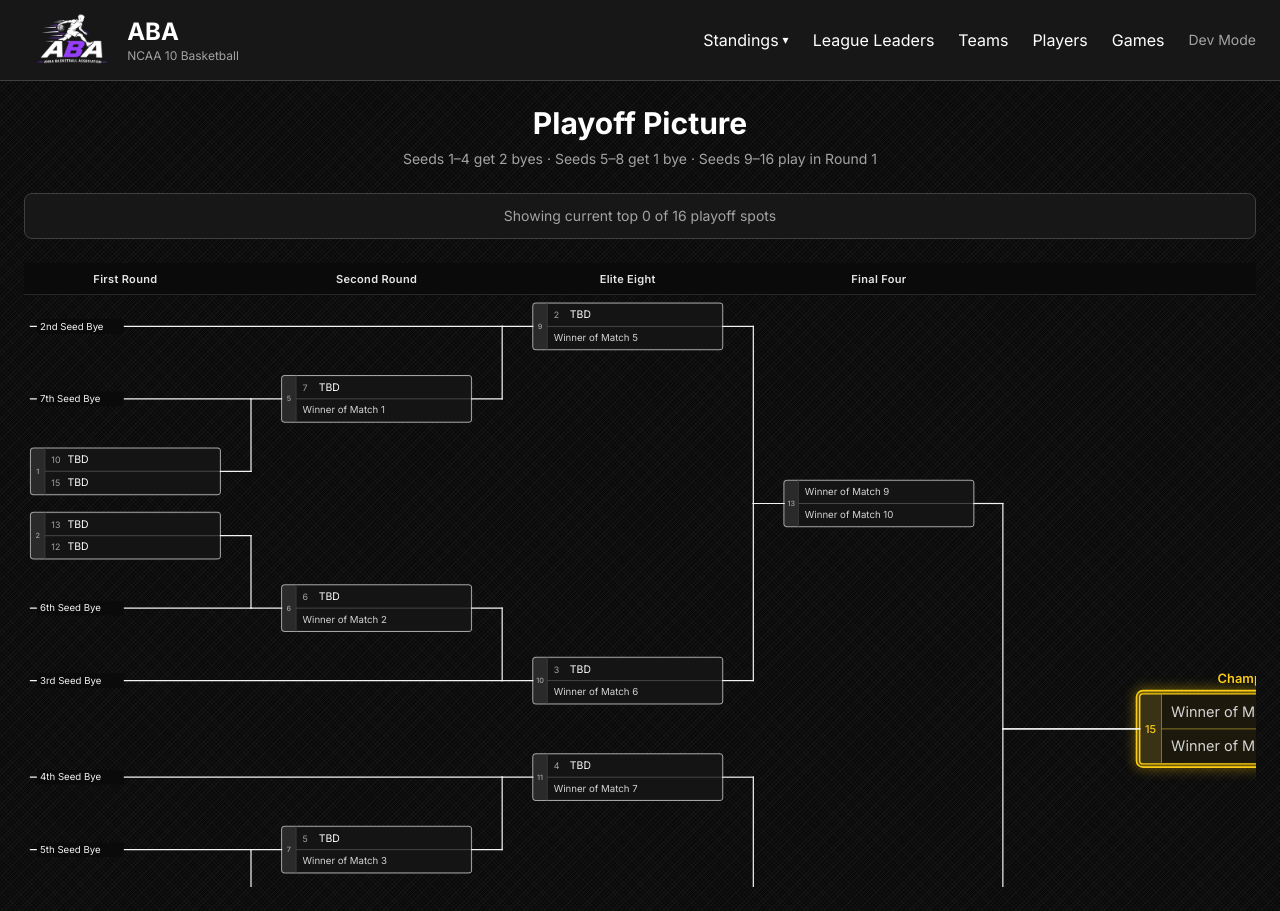
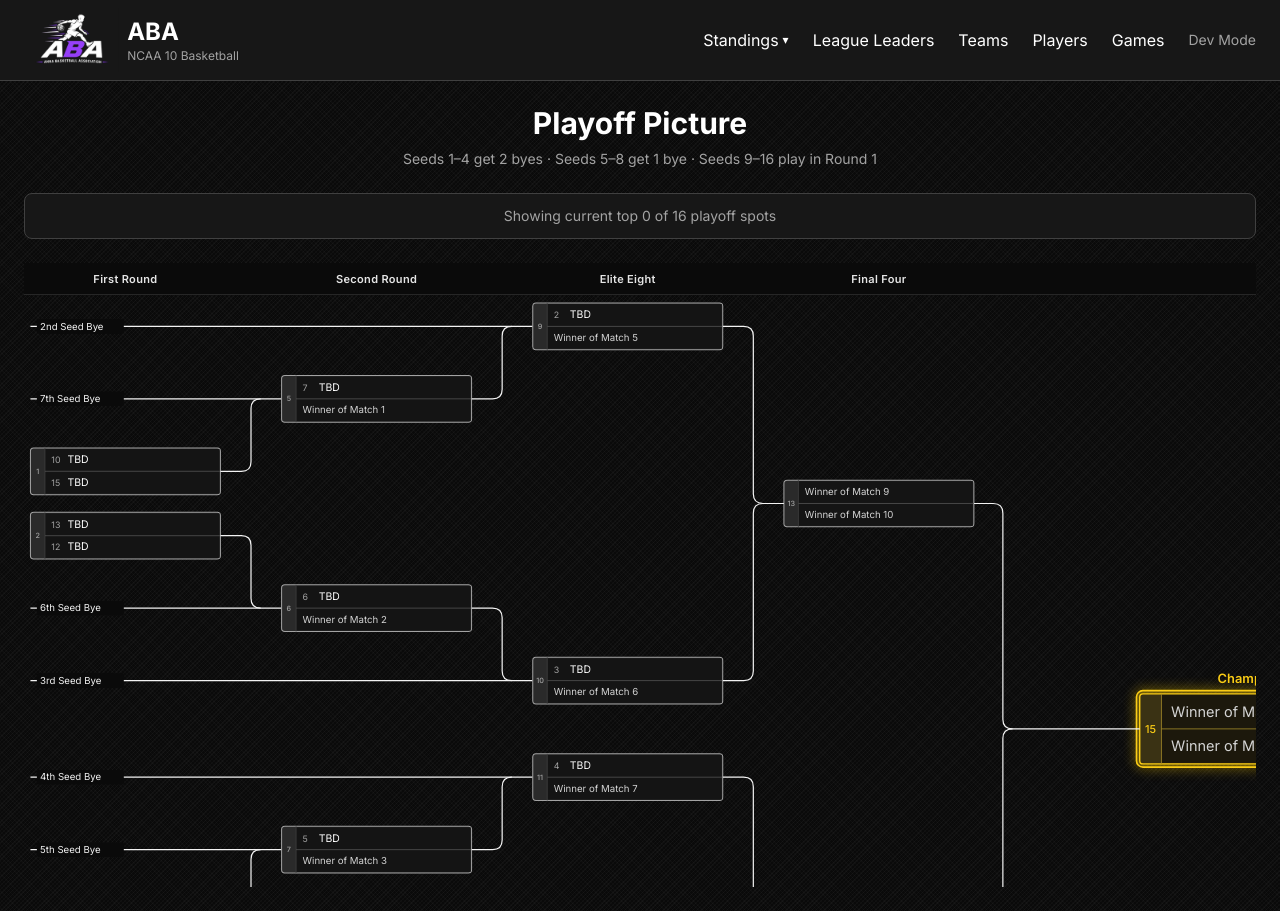
Before and after one commit to TheActualGYT/aba-league, a Next.js app in the folder league-site/: page /standings/playoffs in a window 1280 px wide. Built offline with nearby package versions, Linux system fonts and the light colour scheme; no server answers; the database is empty.

Commit message:
Round the bracket connector corners

```diff
--- a/league-site/src/app/standings/playoffs/Bracket.tsx
+++ b/league-site/src/app/standings/playoffs/Bracket.tsx
@@ -2,6 +2,7 @@
 
 const LINE = "#f3f3f3";
 const STROKE = 1.5;
+const CURVE = 12;
 const H = 58;
 const W = 236;
 const NUM_W = 18;
@@ -150,17 +151,43 @@ export default function BracketView({ teams }: { teams: any[] }) {
     );
   };
 
-  const link = (xFrom: number, yFrom: number, xTo: number, yTo: number, into: number) => (
-    <g key={`${xFrom}-${yFrom}-${xTo}-${yTo}`}>
-      <line x1={xFrom} y1={yFrom} x2={xTo} y2={yFrom} stroke={LINE} strokeWidth={STROKE} strokeLinecap="square" />
-      <line x1={xTo} y1={yFrom} x2={xTo} y2={yTo} stroke={LINE} strokeWidth={STROKE} strokeLinecap="square" />
-      <line x1={xTo} y1={yTo} x2={into} y2={yTo} stroke={LINE} strokeWidth={STROKE} strokeLinecap="square" />
-    </g>
-  );
+  const elbow = (
+    xFrom: number,
+    yFrom: number,
+    xTo: number,
+    yTo: number,
+    into: number,
+    drawTail: boolean,
+    key: string
+  ) => {
+    const dy = yTo - yFrom;
+    if (Math.abs(dy) < 1) {
+      return (
+        <line key={key} x1={xFrom} y1={yFrom} x2={into} y2={yTo} stroke={LINE} strokeWidth={STROKE} fill="none" />
+      );
+    }
+    const dir = dy > 0 ? 1 : -1;
+    const sIn = xTo >= xFrom ? 1 : -1;
+    const sOut = into >= xTo ? 1 : -1;
+    const rad = Math.min(CURVE, Math.abs(xTo - xFrom) / 2, Math.abs(dy) / 2, Math.abs(into - xTo) / 2);
+    const xBendIn = xTo - sIn * rad;
+    const yBendIn = yFrom + dir * rad;
+    const yBendOut = yTo - dir * rad;
+    const xBendOut = xTo + sOut * rad;
+    const d = [
+      `M ${xFrom} ${yFrom}`,
+      `L ${xBendIn} ${yFrom}`,
+      `Q ${xTo} ${yFrom} ${xTo} ${yBendIn}`,
+      `L ${xTo} ${yBendOut}`,
+      `Q ${xTo} ${yTo} ${xBendOut} ${yTo}`,
+      drawTail ? `L ${into} ${yTo}` : "",
+    ].join(" ");
+    return <path key={key} d={d} fill="none" stroke={LINE} strokeWidth={STROKE} />;
+  };
 
   const bye = (xEnd: number, y: number, seed: number, id: string) => (
     <g key={id}>
-      <line x1={x1} y1={y} x2={xEnd} y2={y} stroke={LINE} strokeWidth={STROKE} strokeLinecap="square" />
+      <line x1={x1} y1={y} x2={xEnd} y2={y} stroke={LINE} strokeWidth={STROKE} />
       <rect x={x1 + 8} y={y - 9} width={108} height={18} rx={2} fill="#0a0a0a" />
       <text
         x={x1 + 12}
@@ -241,14 +268,14 @@ export default function BracketView({ teams }: { teams: any[] }) {
           </filter>
         </defs>
 
-        {bye(jS, mid(y2), 2, "bye-2")}
-        {bye(jQ, mid(y7), 7, "bye-7")}
-        {bye(jQ, mid(y6), 6, "bye-6")}
-        {bye(jS, mid(y3), 3, "bye-3")}
-        {bye(jS, mid(y4), 4, "bye-4")}
-        {bye(jQ, mid(y5), 5, "bye-5")}
-        {bye(jQ, mid(y8), 8, "bye-8")}
-        {bye(jS, mid(y1), 1, "bye-1")}
+        {bye(xQ, mid(y7), 7, "bye-7")}
+        {bye(xQ, mid(y6), 6, "bye-6")}
+        {bye(xQ, mid(y5), 5, "bye-5")}
+        {bye(xQ, mid(y8), 8, "bye-8")}
+        {bye(xS, mid(y2), 2, "bye-2")}
+        {bye(xS, mid(y3), 3, "bye-3")}
+        {bye(xS, mid(y4), 4, "bye-4")}
+        {bye(xS, mid(y1), 1, "bye-1")}
 
         {box(x1, y1015, 1, 10, s[9], 15, s[14], "m1")}
         {box(x1, y1312, 2, 13, s[12], 12, s[11], "m2")}
@@ -281,23 +308,23 @@ export default function BracketView({ teams }: { teams: any[] }) {
         </text>
         {box(xC, champY, 15, undefined, ofMatch(13), undefined, ofMatch(14), "m15", true, champScale)}
 
-        {link(x1 + W, mid(y1015), jQ, mid(y7), xQ)}
-        {link(x1 + W, mid(y1312), jQ, mid(y6), xQ)}
-        {link(x1 + W, mid(y1114), jQ, mid(y5), xQ)}
-        {link(x1 + W, mid(y916), jQ, mid(y8), xQ)}
+        {elbow(x1 + W, mid(y1015), jQ, mid(y7), xQ, false, "e1")}
+        {elbow(x1 + W, mid(y1312), jQ, mid(y6), xQ, false, "e2")}
+        {elbow(x1 + W, mid(y1114), jQ, mid(y5), xQ, false, "e3")}
+        {elbow(x1 + W, mid(y916), jQ, mid(y8), xQ, false, "e4")}
 
-        {link(xQ + W, mid(y7), jS, mid(y2), xS)}
-        {link(xQ + W, mid(y6), jS, mid(y3), xS)}
-        {link(xQ + W, mid(y5), jS, mid(y4), xS)}
-        {link(xQ + W, mid(y8), jS, mid(y1), xS)}
+        {elbow(xQ + W, mid(y7), jS, mid(y2), xS, false, "e5")}
+        {elbow(xQ + W, mid(y6), jS, mid(y3), xS, false, "e6")}
+        {elbow(xQ + W, mid(y5), jS, mid(y4), xS, false, "e7")}
+        {elbow(xQ + W, mid(y8), jS, mid(y1), xS, false, "e8")}
 
-        {link(xS + W, mid(y2), jF, mid(topFinalY), xF)}
-        {link(xS + W, mid(y3), jF, mid(topFinalY), xF)}
-        {link(xS + W, mid(y4), jF, mid(botFinalY), xF)}
-        {link(xS + W, mid(y1), jF, mid(botFinalY), xF)}
+        {elbow(xS + W, mid(y2), jF, mid(topFinalY), xF, true, "e9")}
+        {elbow(xS + W, mid(y3), jF, mid(topFinalY), xF, false, "e10")}
+        {elbow(xS + W, mid(y4), jF, mid(botFinalY), xF, true, "e11")}
+        {elbow(xS + W, mid(y1), jF, mid(botFinalY), xF, false, "e12")}
 
-        {link(xF + W, mid(topFinalY), joinC, champCenter, xC)}
-        {link(xF + W, mid(botFinalY), joinC, champCenter, xC)}
+        {elbow(xF + W, mid(topFinalY), joinC, champCenter, xC, true, "e13")}
+        {elbow(xF + W, mid(botFinalY), joinC, champCenter, xC, false, "e14")}
       </svg>
     </div>
   );
```
